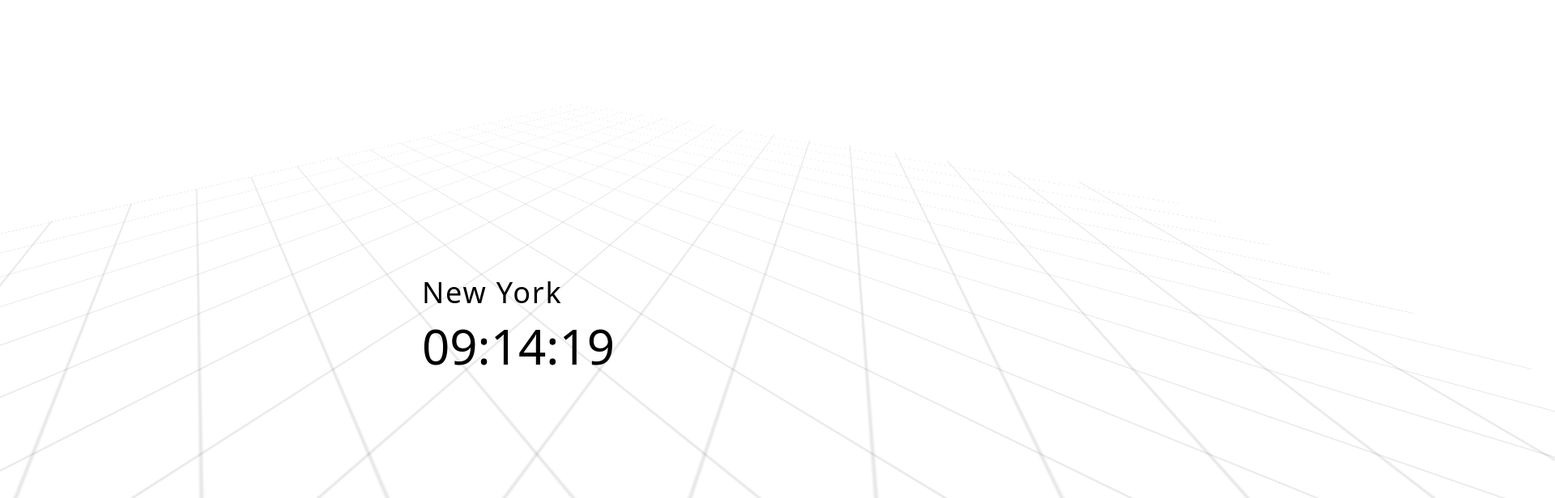
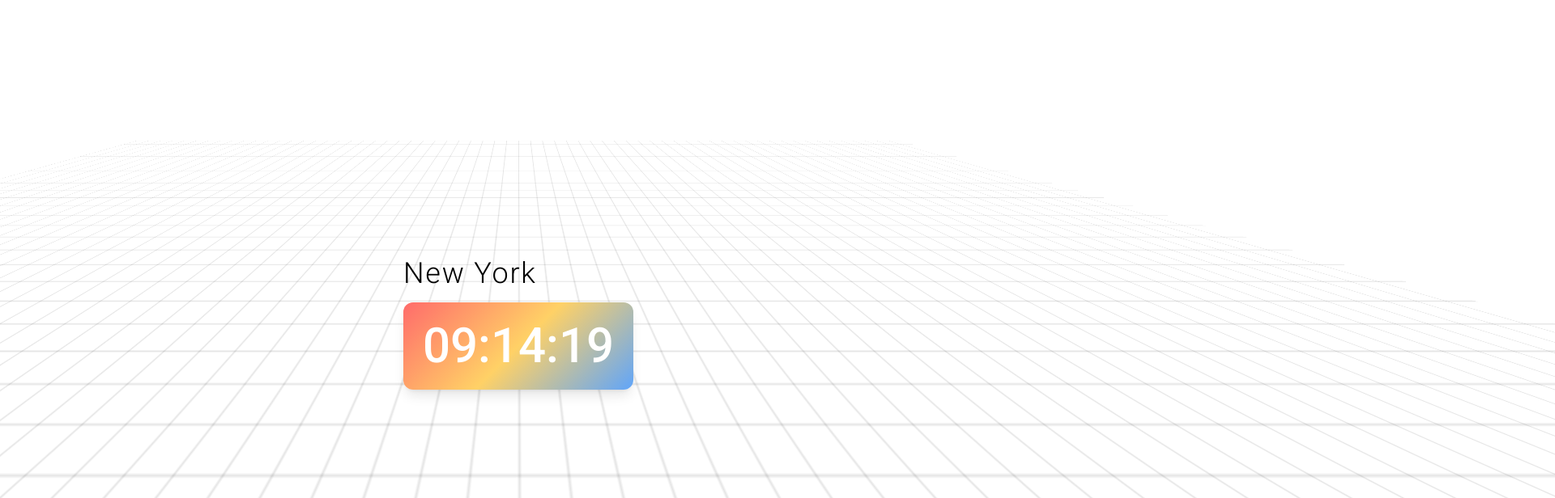
Before and after one commit to patrickdmiller/gemini-world-clock, a website with bundled scripts: page public/index.html in a window 1280 px wide. Shown: the top 616 px of the page at 81% size, 1920 px wide, since content can reach past the window. Built offline with nearby package versions, Linux system fonts and the light colour scheme.

Commit message:
after step 2 - gradient box

```diff
--- a/public/index.html
+++ b/public/index.html
@@ -4,13 +4,18 @@
     <meta charset="UTF-8">
     <meta name="viewport" content="width=device-width, initial-scale=1.0">
     <title>World Clock</title>
+    <link rel="preconnect" href="https://fonts.googleapis.com">
+    <link rel="preconnect" href="https://fonts.gstatic.com" crossorigin>
+    <link href="https://fonts.googleapis.com/css2?family=Roboto:wght@300;400;500&display=swap" rel="stylesheet">
     <link href="/css/output.css" rel="stylesheet">
 </head>
 <body class="bg-white text-black flex items-center justify-center min-h-screen">
     <div id="isometric-grid-bg"></div>
     <div id="clock-container" class="p-8">
         <h1 id="city-name" class="text-4xl font-light mb-4 tracking-wider transition-all duration-300 ease-in-out">Loading...</h1>
-        <p id="time" class="text-6xl font-medium transition-all duration-300 ease-in-out">--:--:--</p>
+        <div id="time-box">
+          <p id="time" class="text-6xl font-medium transition-all duration-300 ease-in-out">--:--:--</p>
+        </div>
     </div>
 
     <!-- Matter.js -->
--- a/src/input.css
+++ b/src/input.css
@@ -3,6 +3,7 @@
 @tailwind utilities;
 
 body {
+  @apply font-sans;
   overflow: hidden; /* Prevent scrollbars from transformed grid */
   background-color: #f0f0f0; /* Light gray background, similar to image */
 }
@@ -15,13 +16,23 @@ body {
   height: 100%;
   z-index: -1; /* Place it behind other content */
   --grid-color: rgba(0, 0, 0, 0.1); /* Light grid lines */
-  --grid-size: 50px; /* Adjust for desired grid density - this now directly controls line spacing */
+  --grid-size: 20px; /* Adjust for desired grid density - this now directly controls line spacing */
   background-image:
     linear-gradient(var(--grid-color) 1px, transparent 1px), /* Horizontal lines */
     linear-gradient(90deg, var(--grid-color) 1px, transparent 1px); /* Vertical lines */
   background-size: var(--grid-size) var(--grid-size); /* Grid lines every var(--grid-size) */
   transform-origin: center center;
-  transform: perspective(200px) rotateX(30deg) rotateZ(-45deg) scale(2);
+  transform: perspective(300px) rotateX(40deg) rotateZ(0deg) scale(2);
   /* Adjust perspective, rotateX, rotateZ, and scale to match the image more closely */
   /* You might need to play with these values */
 }
+
+#time-box {
+  @apply p-6 rounded-xl shadow-lg;
+  background-image: linear-gradient(135deg, #FF6B6B, #FFD166, #60A5FA); /* Red-Orange -> Yellow -> Blue */
+  /* Adjust gradient colors and angle as desired to match the reference image shapes */
+}
+
+#time-box #time {
+  @apply text-white text-center;
+}
--- a/tailwind.config.js
+++ b/tailwind.config.js
@@ -6,7 +6,9 @@ module.exports = {
   ],
   theme: {
     extend: {
-      fontFamily: {},
+      fontFamily: {
+        sans: ['Roboto', 'sans-serif'],
+      },
       colors: {},
     },
   },
```
Also changed, not shown: public/css/output.css.
